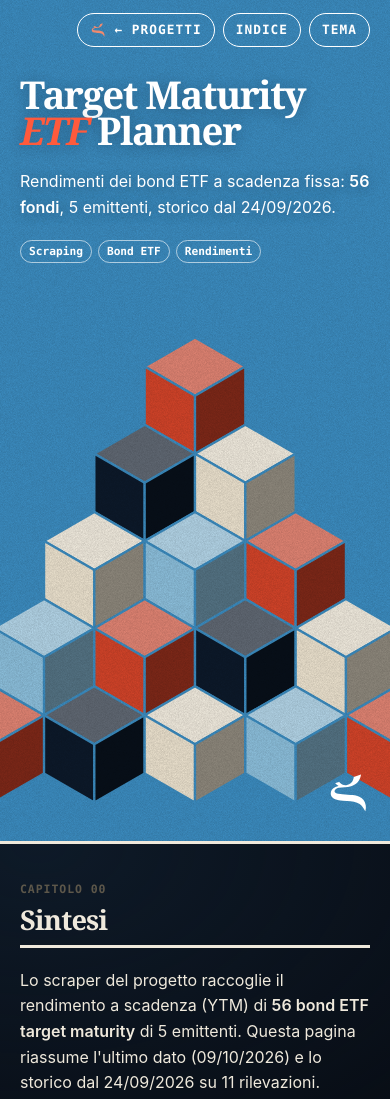
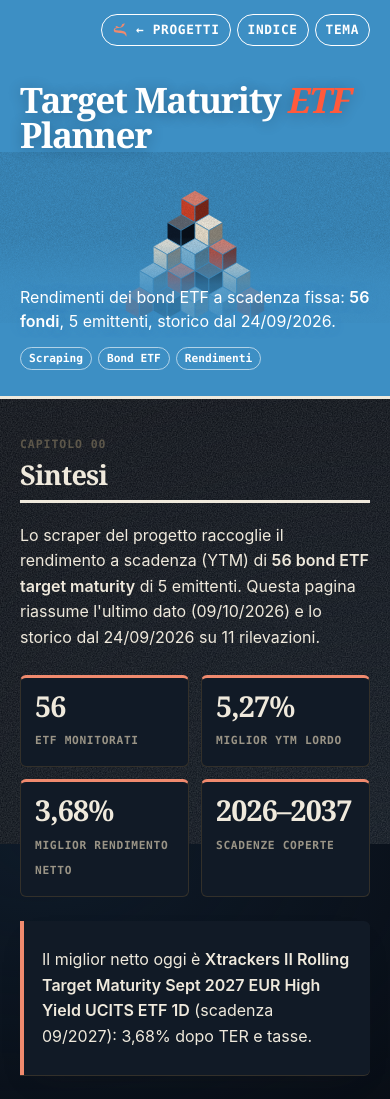
Before and after one commit to FedeGambe/Target_Maturity_ETF_Planner, a plain HTML site: page docs/index.html in a window 390 px wide. Shown: the top 1099 px of the page. Drawn offline with nearby package versions, Linux system fonts and the light colour scheme.

Commit message:
Cover orizzontale in docs/img/cover_orizzontale.svg; pagina su telefono con titolo sul fondo pieno e testo sulla cover

```diff
--- a/docs/index.html
+++ b/docs/index.html
@@ -182,6 +182,29 @@ figure svg{display:block; width:100%; height:auto}
 figure text{fill:#b9ae95; font:11px ui-monospace,Consolas,monospace}
 .leg{display:flex; flex-wrap:wrap; gap:6px 16px; padding:8px 12px 10px; font:600 .72rem/1.3 var(--f-data); color:#d9ccaf}
 .leg i{display:inline-block; width:10px; height:10px; border-radius:50%; margin-right:6px; vertical-align:-1px}
+/* COVER MOBILE (telefono, fino a 700px): la cover non è a tutto schermo. Titolo sul fondo pieno della cover, poi la cover orizzontale
+   intera a tutta larghezza; il testo introduttivo e i tag partono da metà della grafica, su una sfumatura del colore di fondo. Niente logo in basso a destra. */
+@media (max-width:700px){
+  .copertina{display:grid; grid-template-columns:minmax(0,1fr); grid-template-rows:auto 34vw auto auto; align-content:start;
+    height:auto; min-height:0}
+  .copertina > .slide-testa, .copertina > picture{display:contents}
+  .copertina h1, .slide-testa h1{grid-row:1; grid-column:1; position:relative; z-index:2; margin:0; padding:calc(var(--barra) + 22px) var(--margine) 0;
+    font-size:clamp(2rem,9vw,2.5rem); line-height:1; max-width:none; transform:none}
+  .copertina .sottotitolo{grid-row:3; grid-column:1; position:relative; z-index:2; margin:0; padding:0 var(--margine); font-size:1rem; line-height:1.5;
+    text-shadow:0 1px 10px color-mix(in srgb, var(--cover) 70%, transparent)}
+  .copertina .tags{grid-row:4; grid-column:1; position:relative; z-index:2; margin:0; padding:14px var(--margine) 26px}
+  .copertina .bauhaus{grid-row:2 / 5; grid-column:1; display:block; inset:0 0 auto; width:100%; height:auto; aspect-ratio:16 / 7; object-fit:cover; object-position:50% 100%}
+  .copertina .bauhaus-v{display:none}
+  .copertina::after{content:""; grid-row:3 / 5; grid-column:1; position:absolute; inset:-48px 0 0; z-index:1; pointer-events:none;
+    background:linear-gradient(to bottom, transparent, color-mix(in srgb, var(--cover) 72%, transparent) 48px, color-mix(in srgb, var(--cover) 94%, transparent) calc(48px + 16vw), var(--cover))}
+  .copertina > .diciture{grid-row:5; grid-column:1}
+  .logo-cover{display:none}
+  .solo-largo{display:none}
+  .azioni{gap:6px}
+  .bottone-barra{padding:7px 10px; letter-spacing:.05em}
+  footer{overflow-wrap:anywhere}
+}
+/* /COVER MOBILE */
 </style>
 <script>try{document.documentElement.dataset.theme=localStorage.theme||"dark"}catch{document.documentElement.dataset.theme="dark"}</script>
 
```
Also changed, not shown: docs/img/cover_orizzontale.svg (renamed from docs/img/copertina.svg).
